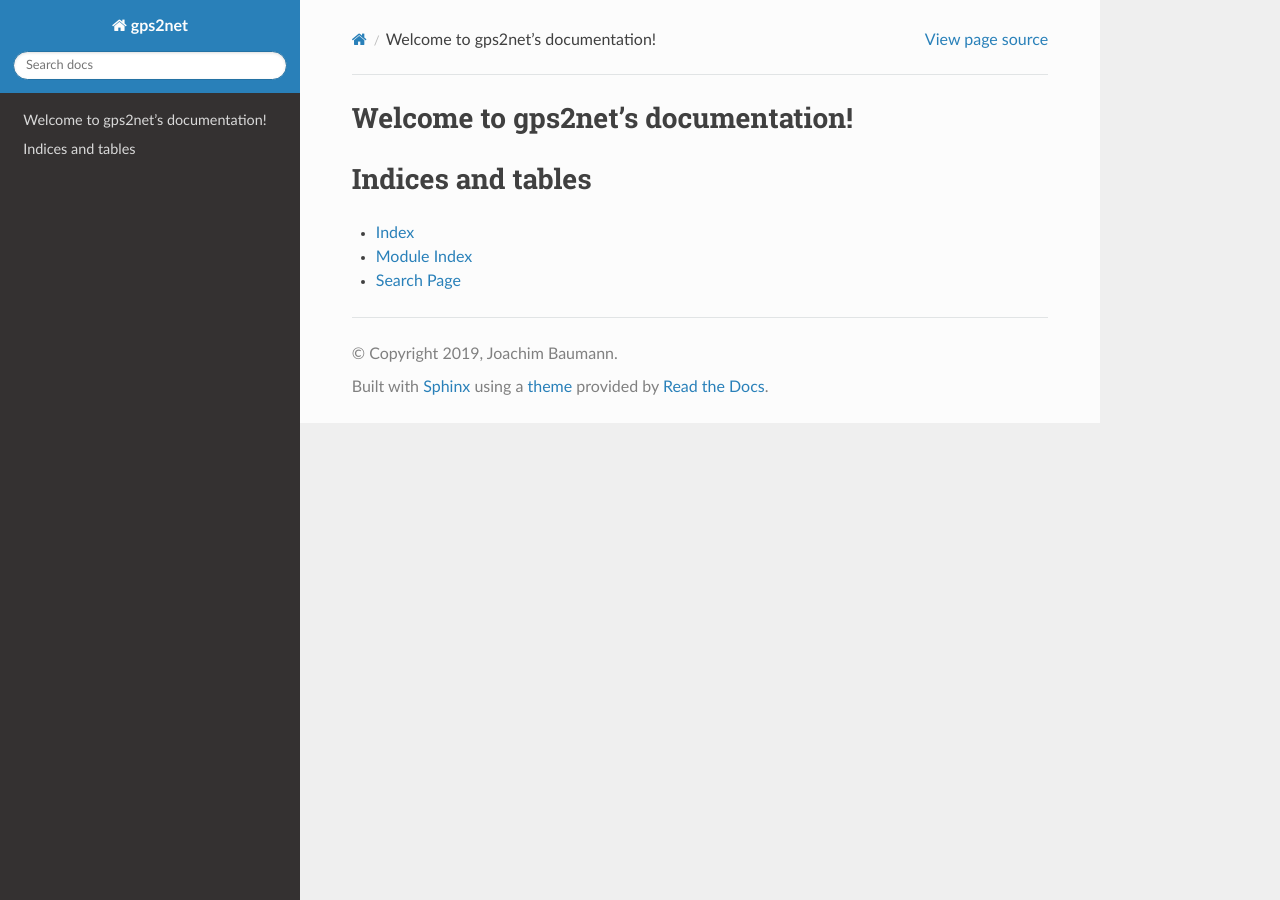
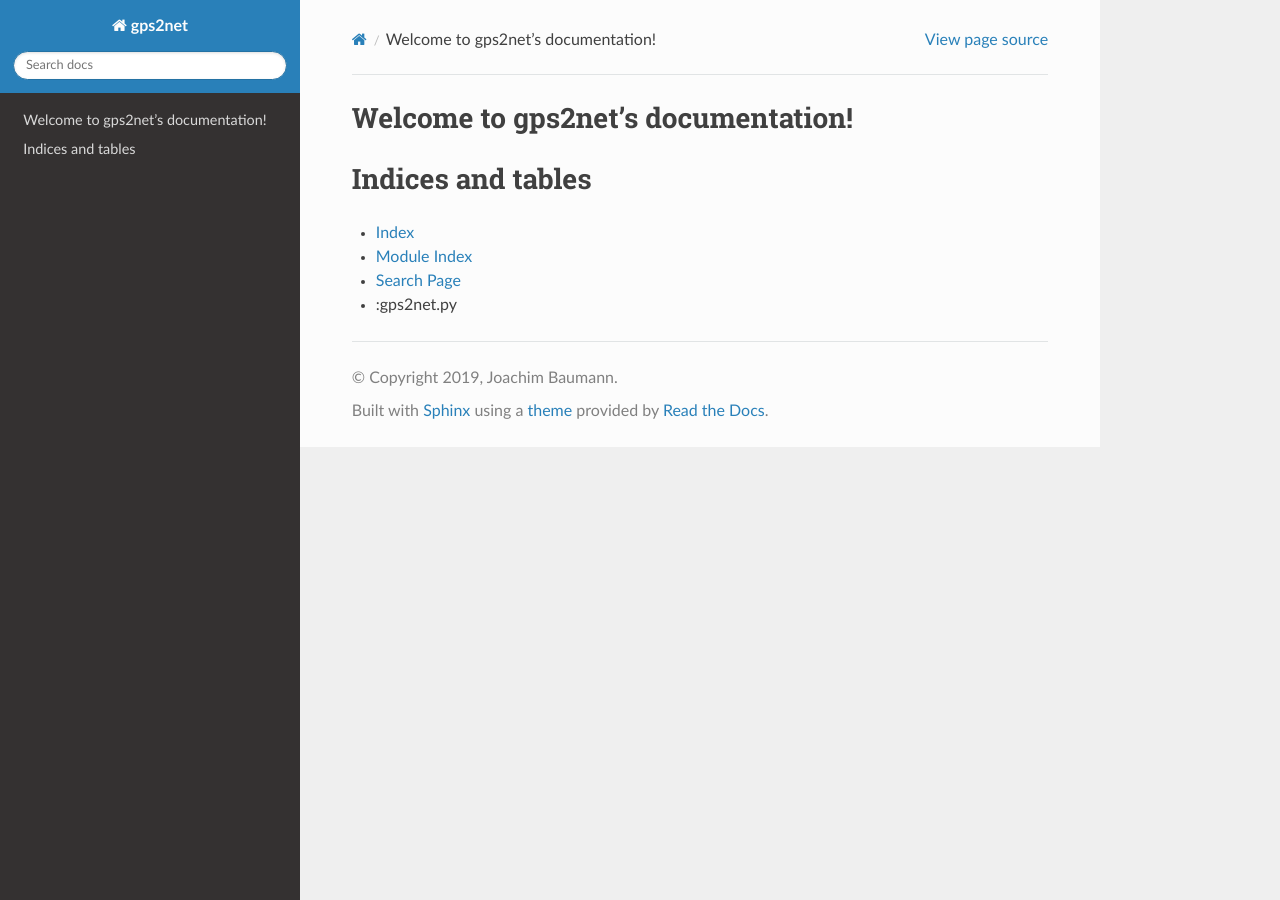
Before and after one commit to joebaumann/gps2net, a Sphinx documentation site: the page built from docs/index.rst, in a window 1280 px wide. Built offline with Sphinx 7.4.7 and the Read the Docs theme 2.0.0, drawn with Linux system fonts in a browser that asks for light colours.

```diff
--- a/docs/index.rst
+++ b/docs/index.rst
@@ -19,3 +18,5 @@
 * :ref:`genindex`
 * :ref:`modindex`
 * :ref:`search`
+
+* :gps2net.py
```
Also changed, not shown: other parts of docs/index.rst (+0 -1 lines), 4 other files.
